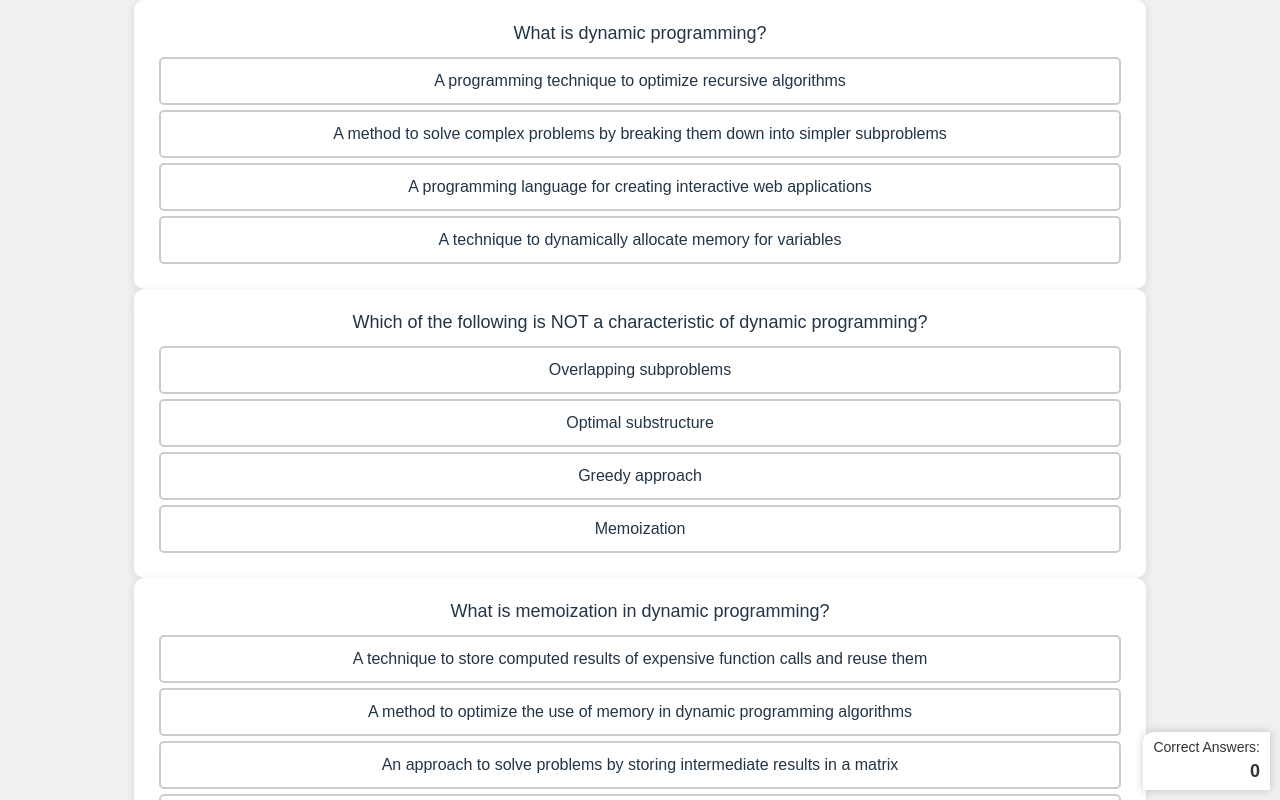
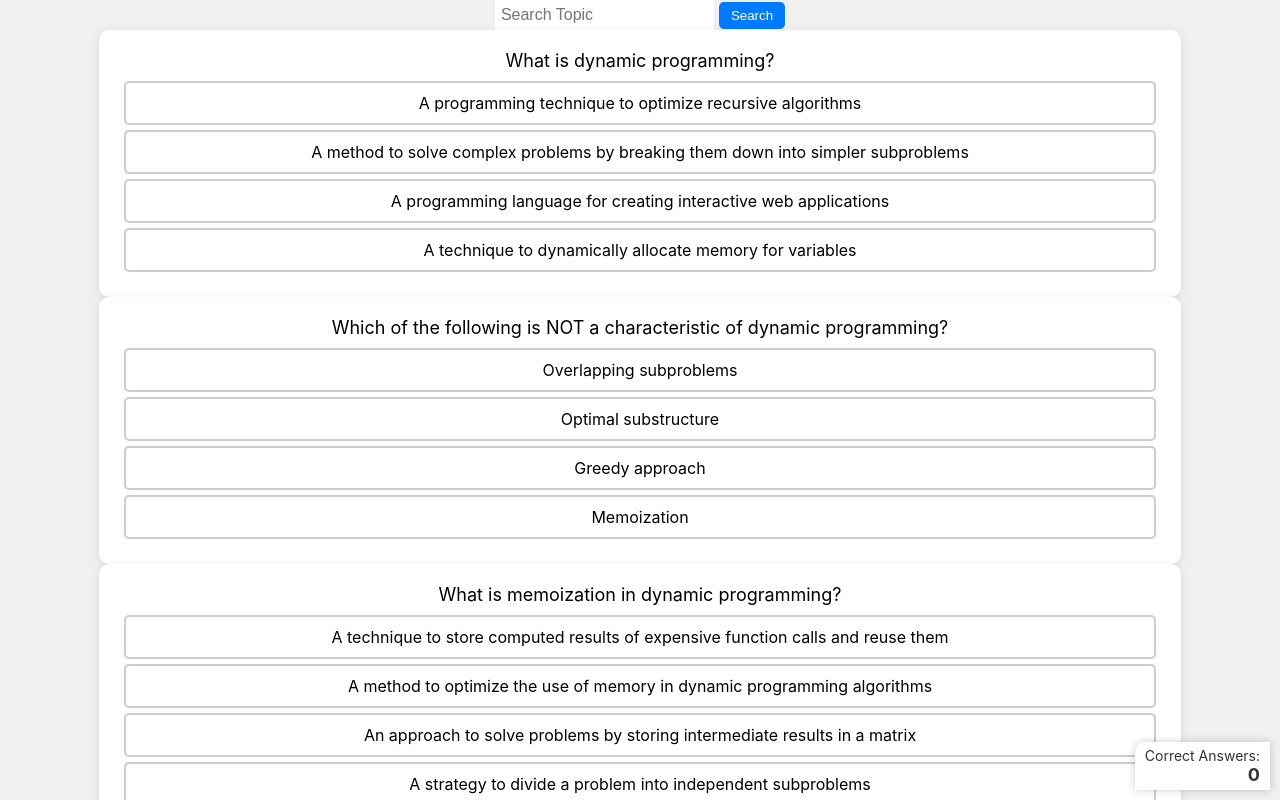
Before and after one commit to ayshrj/quiz-app, a React (Vite) app in the folder frontend/: page / in a window 1280 px wide. Shown: the top 800 px of the page. Built offline with nearby package versions, Linux system fonts and the light colour scheme.

Commit message:
Search Box CSS Added

```diff
--- a/frontend/src/App.jsx
+++ b/frontend/src/App.jsx
@@ -2,13 +2,13 @@ import "./App.css";
 import { Quiz } from "./components/Quiz";
 import { Input } from "./components/Input";
 // import { SearchApp } from "./components/SearchApp";
+import SearchBox from "./components/SearchBox";
 
 function App() {
   return (
     <div className="App">
-      {/* <Input /> */}
+      <SearchBox />
       <Quiz />
-      {/* <SearchApp /> */}
     </div>
   );
 }
--- a/frontend/src/components/QuizBox.jsx
+++ b/frontend/src/components/QuizBox.jsx
@@ -23,13 +23,22 @@ export const QuizBox = ({ question, options, correct, onCorrectAnswer }) => {
       const updatedAnswers = answers.map((answer, i) => {
         if (i === index) {
           if (answer.isCorrect) {
-            onCorrectAnswer(); // Call the onCorrectAnswer function if the selected answer is correct
+            onCorrectAnswer();
           }
+
+          if(answer.isCorrect){
+            console.log("Correct Answer");
+          }else{
+            console.log("Wrong Answer");
+          }
+
           return { ...answer, clicked: true };
         }
+
         if (answer.isCorrect) {
           return { ...answer, clicked: true };
         }
+
         return answer;
       });
       setAnswers(updatedAnswers);
@@ -46,7 +55,10 @@ export const QuizBox = ({ question, options, correct, onCorrectAnswer }) => {
           className={`answer ${
             answer.clicked ? (answer.isCorrect ? "correct" : "incorrect") : ""
           }`}
-          onClick={() => checkAnswer(index)}
+          onClick={() => {
+            checkAnswer(index)
+            console.log("Answer: ", index+1, " Clicked")
+          }}
           style={{ pointerEvents: answered ? "none" : "auto" }}
         >
           {answer.text}
--- /dev/null
+++ b/frontend/src/components/SearchBox.css
@@ -0,0 +1,32 @@
+.search-box {
+    display: flex;
+    align-items: center;
+    background-color: #f0f0f0;
+    border: 1px solid #ccc;
+    border-radius: 5px;
+    padding: 8px;
+}
+
+/* Style the search input field */
+.search-input {
+    flex: 1;
+    border: none;
+    padding: 6px;
+    font-size: 16px;
+}
+
+/* Style the search button */
+.search-button {
+    background-color: #007bff;
+    color: #fff;
+    border: none;
+    border-radius: 5px;
+    padding: 6px 12px;
+    margin-left: 5px;
+    cursor: pointer;
+}
+
+/* Add hover effect to the search button */
+.search-button:hover {
+    background-color: #0056b3;
+}
--- /dev/null
+++ b/frontend/src/components/SearchBox.jsx
@@ -0,0 +1,39 @@
+import React, { useState } from "react";
+import "./SearchBox.css";
+
+export const SearchBox = () => {
+    const [notes, setNotes] = useState([]);
+
+    const [newNote, setNewNote] = useState('');
+
+    const searchTopic = (event) => {
+        event.preventDefault();
+        console.log('button clicked', event.target);
+    }
+
+    const inputChange = (event) => {
+        console.log(event.target.value);
+        setNewNote(event.target.value);
+    }
+
+    return (
+        <div>
+            <input
+                type="text"
+                value={newNote}
+                onChange={inputChange}
+                className="search-input"
+                placeholder="Search Topic"
+            />
+            <button
+                type="submit"
+                className="search-button"
+                onClick={searchTopic}
+            >
+                Search
+            </button>
+        </div>
+    );
+};
+
+export default SearchBox;
--- a/frontend/src/index.css
+++ b/frontend/src/index.css
@@ -1,69 +1,13 @@
-:root {
-  font-family: Inter, system-ui, Avenir, Helvetica, Arial, sans-serif;
-  line-height: 1.5;
-  font-weight: 400;
-
-  color-scheme: light dark;
-  color: rgba(255, 255, 255, 0.87);
-  background-color: #242424;
-
-  font-synthesis: none;
-  text-rendering: optimizeLegibility;
+body {
+  margin: 0;
+  font-family: -apple-system, BlinkMacSystemFont, 'Segoe UI', 'Roboto', 'Oxygen',
+    'Ubuntu', 'Cantarell', 'Fira Sans', 'Droid Sans', 'Helvetica Neue',
+    sans-serif;
   -webkit-font-smoothing: antialiased;
   -moz-osx-font-smoothing: grayscale;
-  -webkit-text-size-adjust: 100%;
 }
 
-a {
-  font-weight: 500;
-  color: #646cff;
-  text-decoration: inherit;
+code {
+  font-family: source-code-pro, Menlo, Monaco, Consolas, 'Courier New',
+    monospace;
 }
-a:hover {
-  color: #535bf2;
-}
-
-body {
-  margin: 0;
-  display: flex;
-  place-items: center;
-  min-width: 320px;
-  min-height: 100vh;
-}
-
-h1 {
-  font-size: 3.2em;
-  line-height: 1.1;
-}
-
-button {
-  border-radius: 8px;
-  border: 1px solid transparent;
-  padding: 0.6em 1.2em;
-  font-size: 1em;
-  font-weight: 500;
-  font-family: inherit;
-  background-color: #1a1a1a;
-  cursor: pointer;
-  transition: border-color 0.25s;
-}
-button:hover {
-  border-color: #646cff;
-}
-button:focus,
-button:focus-visible {
-  outline: 4px auto -webkit-focus-ring-color;
-}
-
-@media (prefers-color-scheme: light) {
-  :root {
-    color: #213547;
-    background-color: #ffffff;
-  }
-  a:hover {
-    color: #747bff;
-  }
-  button {
-    background-color: #f9f9f9;
-  }
-}
```
